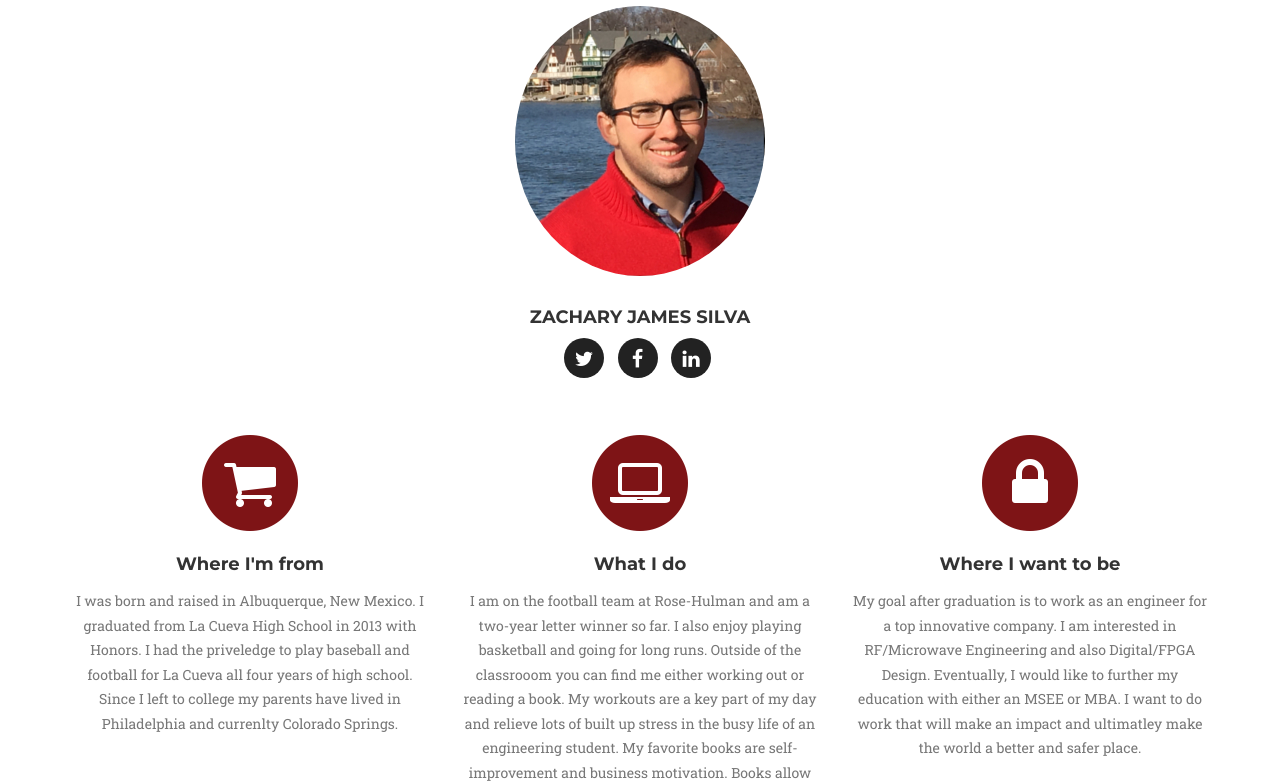
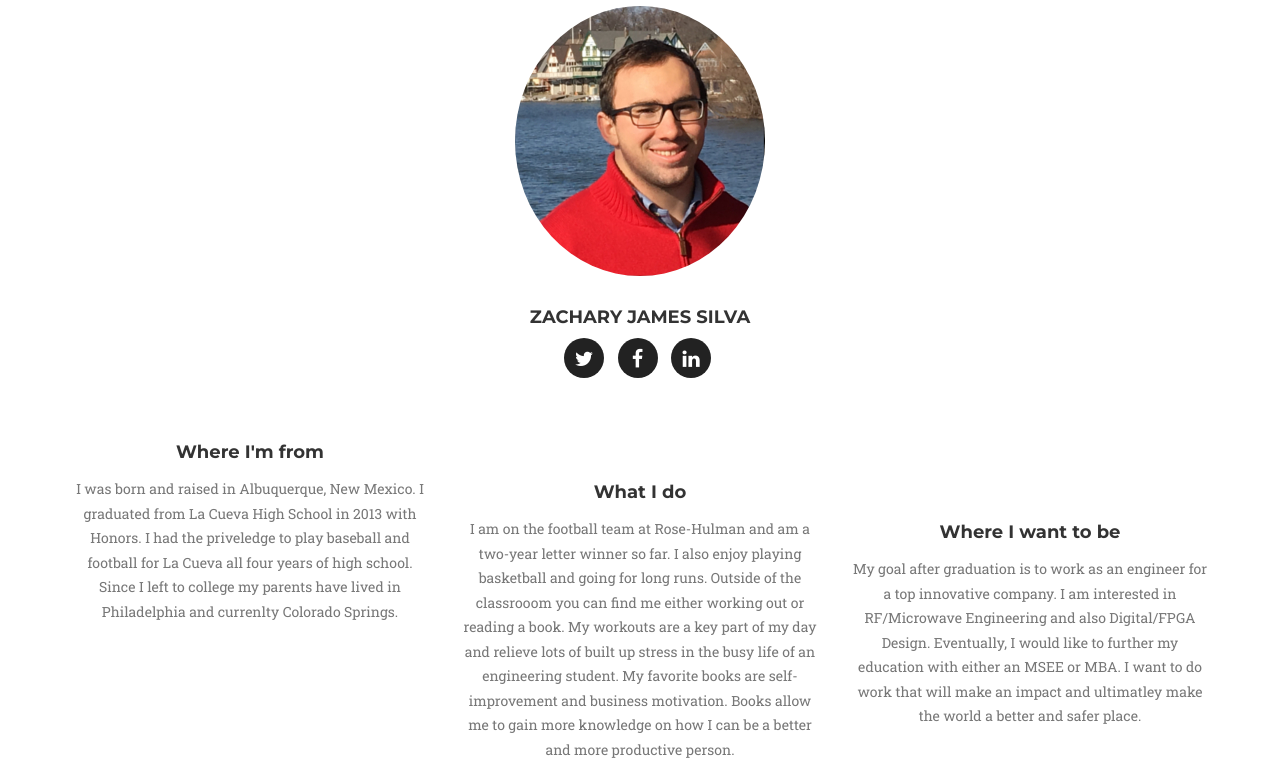
Before and after one commit to zach13silva/personal-site, a Python web app: template templates/index.html in a window 1280 px wide. Shown: the part 968-1749 px from the top of the page. Run offline with Jinja, Linux system fonts and the light colour scheme; the template is opened without the code that fills it, so the values that code supplies are empty; some libraries are stand-ins or nearby versions; some web fonts are replaced.

Commit message:
Aesthetic changes and deletion of the annoying fa icons

```diff
--- a/templates/index.html
+++ b/templates/index.html
@@ -115,26 +115,18 @@
             </div>
             <div class="row text-center">
                 <div class="col-md-4">
-                    <span class="fa-stack fa-4x">
-                        <i class="fa fa-circle fa-stack-2x text-primary"></i>
-                        <i class="fa fa-shopping-cart fa-stack-1x fa-inverse"></i>
-                    </span>
                     <h4 class="service-heading">Where I'm from</h4>
                     <p class="text-muted">I was born and raised in Albuquerque, New Mexico. I graduated from La Cueva High School in 2013 with Honors. I had the priveledge to play baseball and football for La Cueva all four years of high school. Since I left to college my parents have lived in Philadelphia and currenlty Colorado Springs.</p>
                 </div>
+                <br>
+                <br>
                 <div class="col-md-4">
-                    <span class="fa-stack fa-4x">
-                        <i class="fa fa-circle fa-stack-2x text-primary"></i>
-                        <i class="fa fa-laptop fa-stack-1x fa-inverse"></i>
-                    </span>
                     <h4 class="service-heading">What I do</h4>
                     <p class="text-muted">I am on the football team at Rose-Hulman and  am a two-year letter winner so far. I also enjoy playing basketball and going for long runs. Outside of the classrooom you can find me either working out or reading a book. My workouts are a key part of my day and relieve lots of built up stress in the busy life of an engineering student. My favorite books are self-improvement and business motivation. Books allow me to gain more knowledge on how I can be a better and more productive person.</p>
                 </div>
+                <br>
+                <br>
                 <div class="col-md-4">
-                    <span class="fa-stack fa-4x">
-                        <i class="fa fa-circle fa-stack-2x text-primary"></i>
-                        <i class="fa fa-lock fa-stack-1x fa-inverse"></i>
-                    </span>
                     <h4 class="service-heading">Where I want to be</h4>
                     <p class="text-muted">My goal after graduation is to work as an engineer for a top innovative company. I am interested in RF/Microwave Engineering and also Digital/FPGA Design. Eventually, I would like to further my education with either an MSEE or MBA. I want to do work that will make an impact and ultimatley make the world a better and safer place.</p>
                 </div>
```
Also changed, not shown: other parts of templates/index.html (+1 -2 lines).
